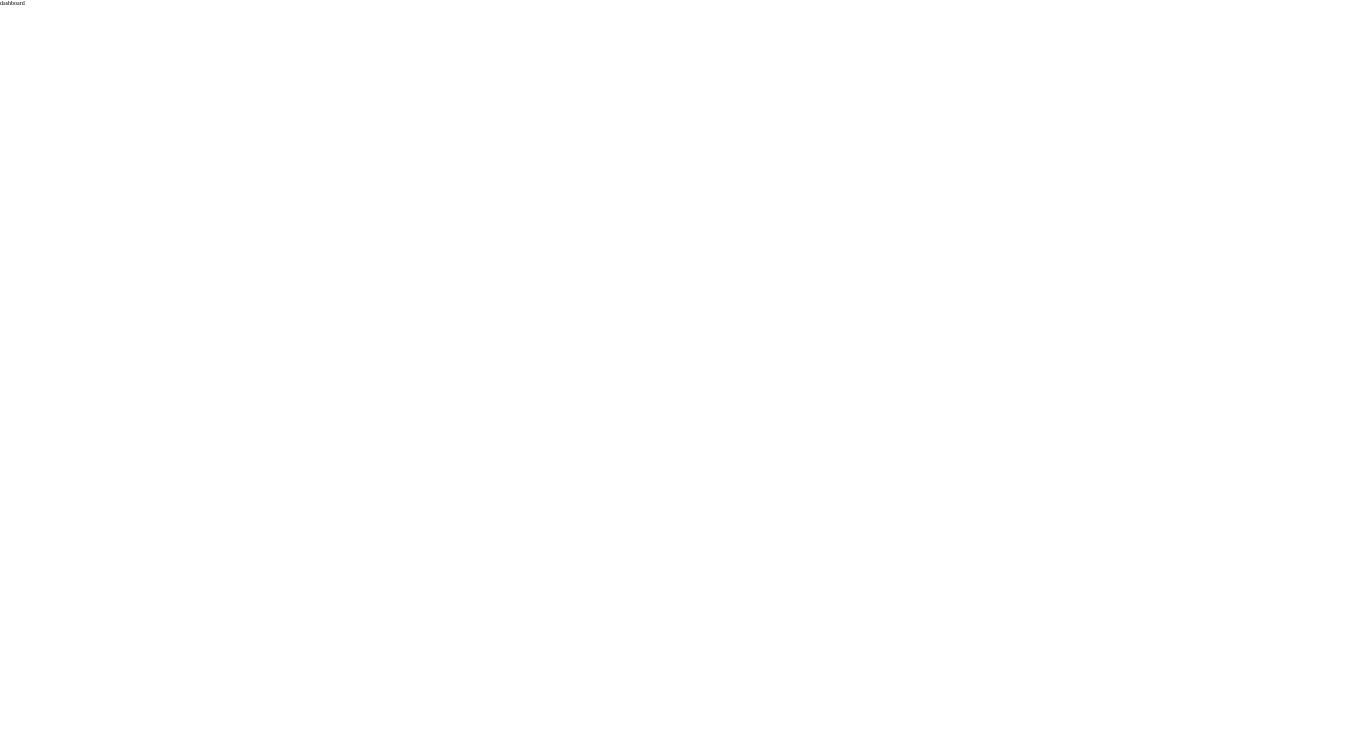
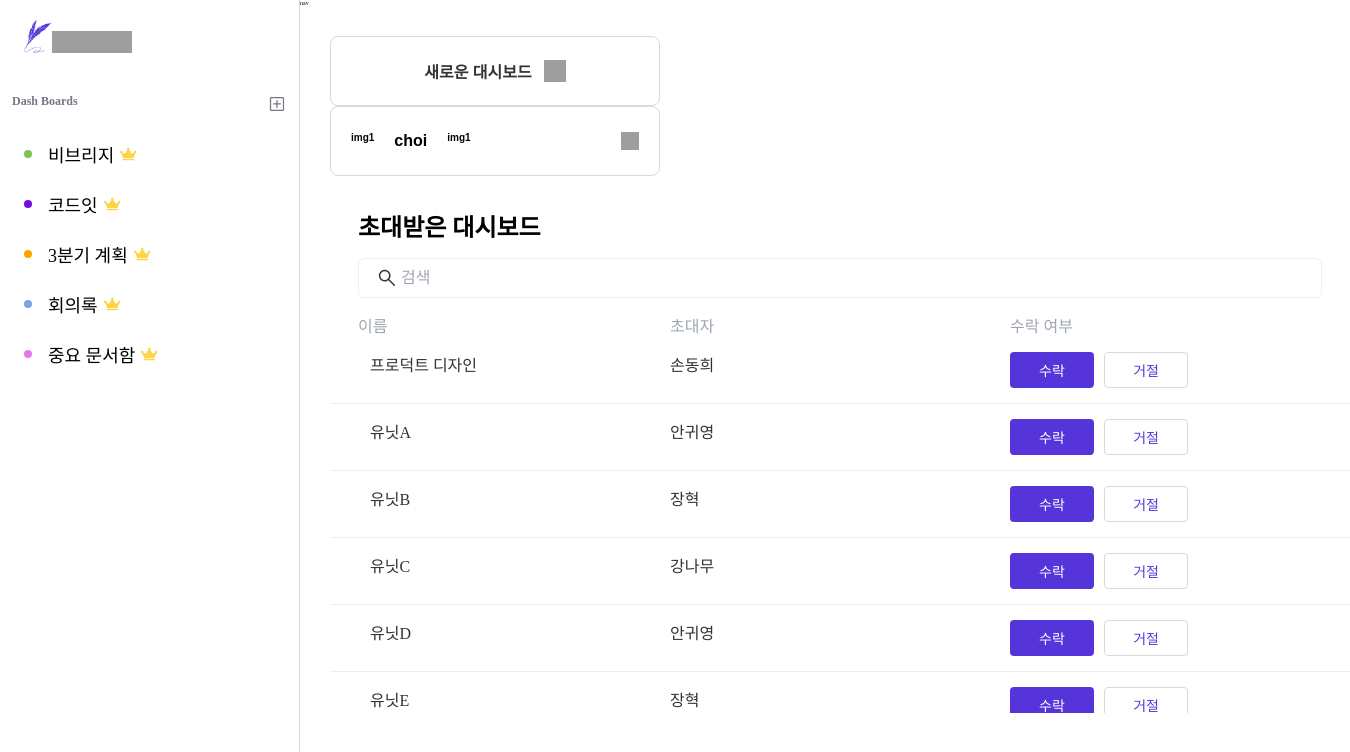
Before and after one commit to WhatToDo6/WhatToDo, a Next.js app: page /dashboard in a window 1280 px wide. Shown: the top 752 px of the page, 1350 px wide, since content can reach past the window. Built offline with nearby package versions, Linux system fonts and the light colour scheme; grey boxes are pictures that could not be loaded.

Commit message:
feat: dashboard 페이지 컴포넌트 배치

```diff
--- /dev/null
+++ b/pages/dashboard/Dashboard.module.scss
@@ -0,0 +1,13 @@
+@import '@/src/styles/global.scss';
+
+.container {
+  display: flex;
+  flex-direction: column;
+  margin-top: 3rem;
+  margin-left: 3rem;
+}
+
+.invitedDashboard {
+  width: 102rem;
+  height: 60rem;
+}
--- a/pages/dashboard/index.tsx
+++ b/pages/dashboard/index.tsx
@@ -1,5 +1,37 @@
+import Layout from '@/src/components/common/layout'
+import DashboardButton from '@/src/components/dashboard/dashboard-button'
+import InvitedDashboard from '@/src/components/dashboard/invited-list'
+
+import S from './Dashboard.module.scss'
+
+const MOCK_DATA = [
+  { name: '프로덕트 디자인', person: '손동희' },
+  { name: '유닛A', person: '안귀영' },
+  { name: '유닛B', person: '장혁' },
+  { name: '유닛C', person: '강나무' },
+  { name: '유닛D', person: '안귀영' },
+  { name: '유닛E', person: '장혁' },
+  { name: '유닛F', person: '강나무' },
+  { name: '유닛G', person: '강나무' },
+  { name: '유닛H', person: '강나무' },
+]
+
+const MOCK_BTN = { name: 'choi' }
+
 const dashboard = () => {
-  return <div>dashboard</div>
+  return (
+    <Layout>
+      <div className={S.container}>
+        <div>
+          <DashboardButton />
+          <DashboardButton dashboard={MOCK_BTN} />
+        </div>
+        <div className={S.invitedDashboard}>
+          <InvitedDashboard inviteData={MOCK_DATA} />
+        </div>
+      </div>
+    </Layout>
+  )
 }
 
 export default dashboard
```
